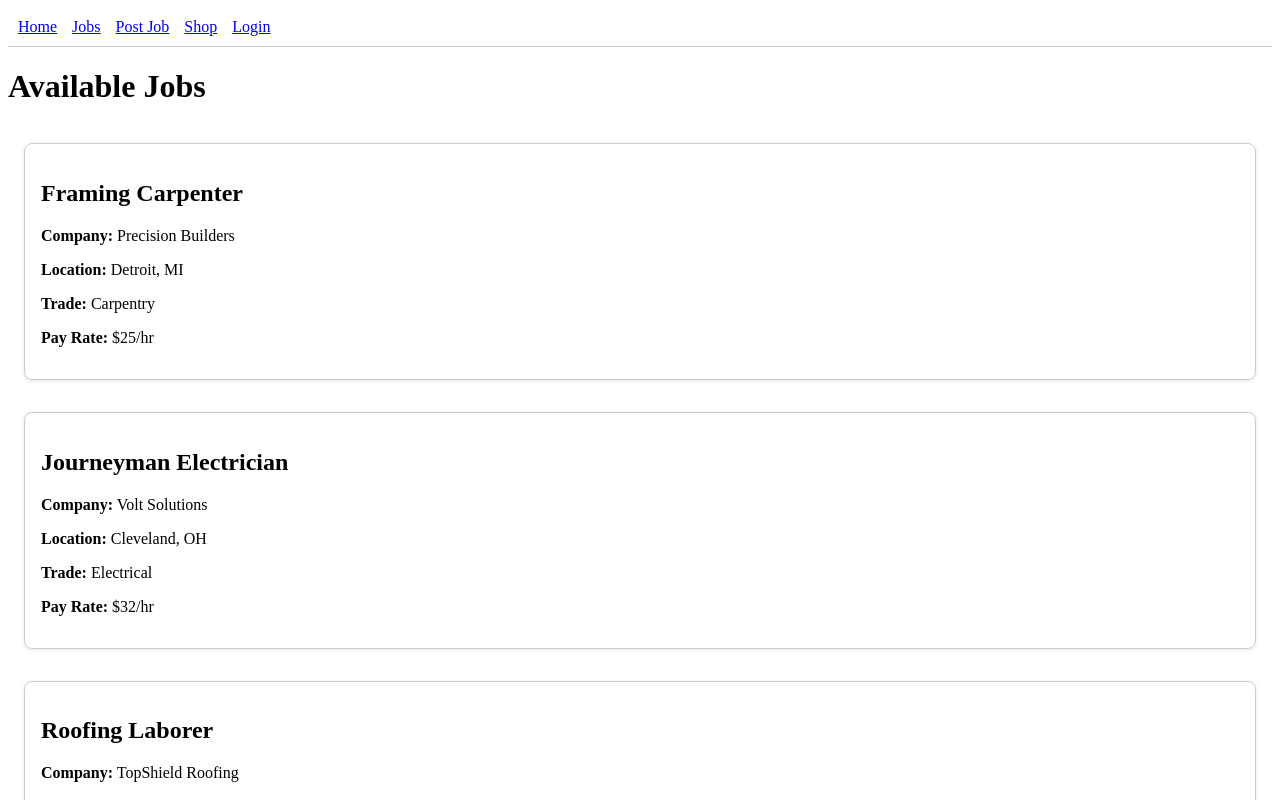
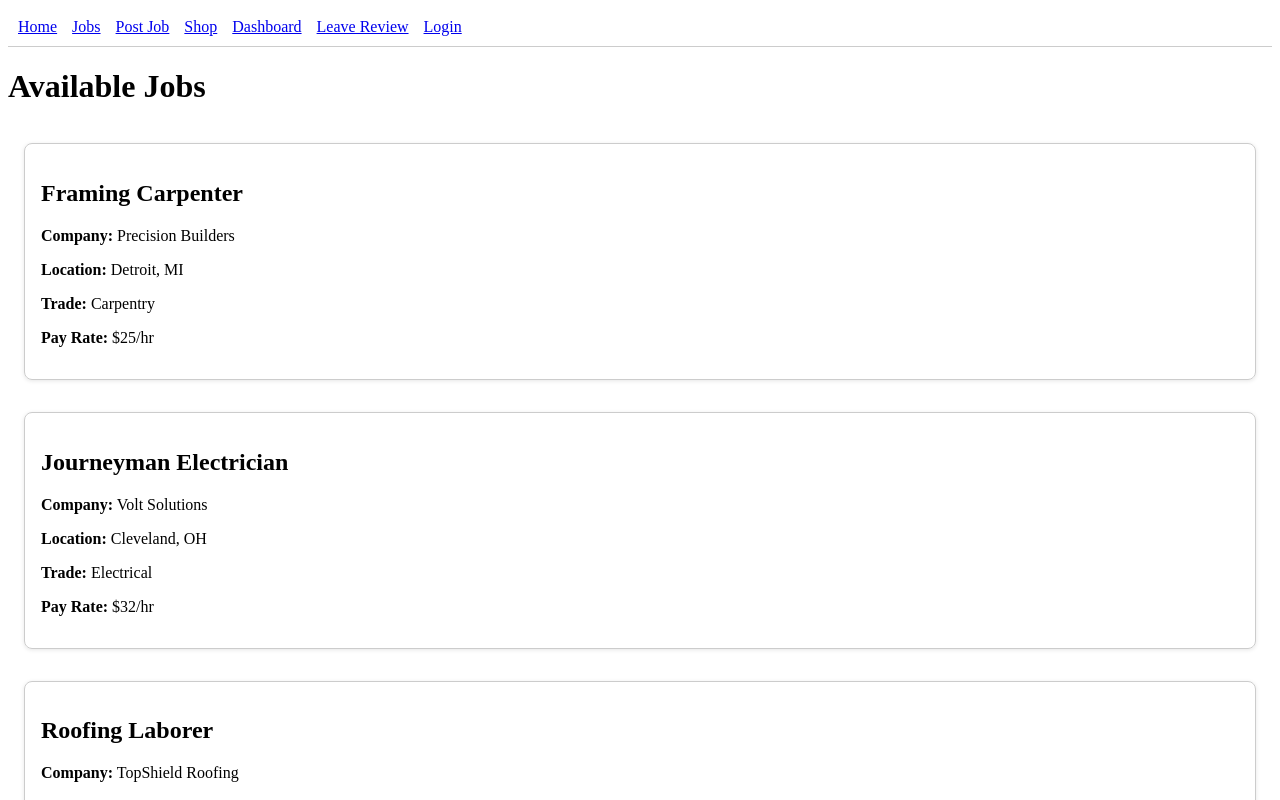
Before and after one commit to vinnielapenna/Tradetask-shop, a Next.js app: page /jobs in a window 1280 px wide. Shown: the top 800 px of the page. Built offline with nearby package versions, Linux system fonts and the light colour scheme.

Commit message:
Update Header.js

```diff
--- a/components/Header.js
+++ b/components/Header.js
@@ -7,6 +7,8 @@ export default function Header() {
       <Link href="/jobs" style={{ marginRight: 15 }}>Jobs</Link>
       <Link href="/post-job" style={{ marginRight: 15 }}>Post Job</Link>
       <Link href="/shop" style={{ marginRight: 15 }}>Shop</Link>
+      <Link href="/dashboard" style={{ marginRight: 15 }}>Dashboard</Link>
+      <Link href="/leave-review" style={{ marginRight: 15 }}>Leave Review</Link>
       <Link href="/login">Login</Link>
     </nav>
   );
```
